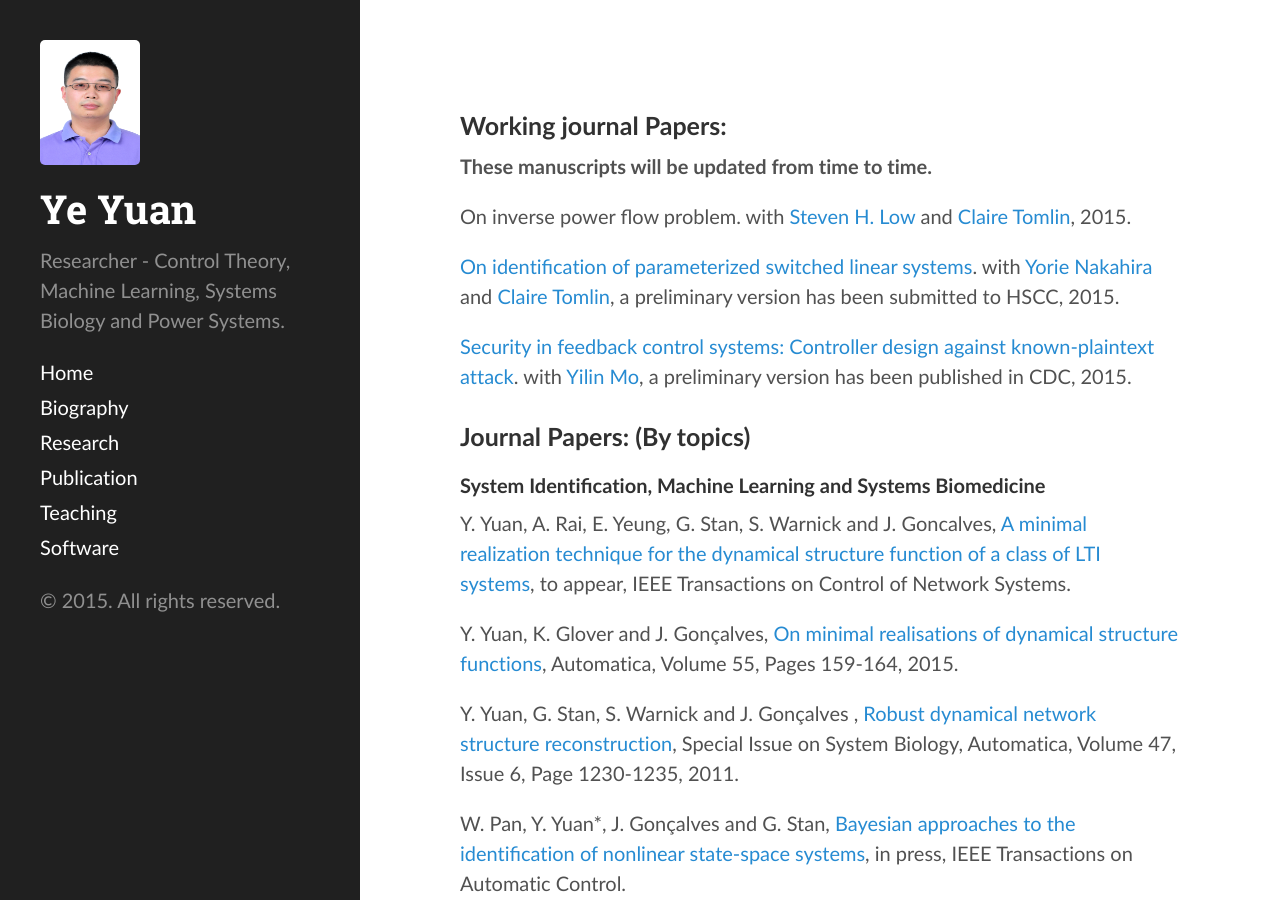
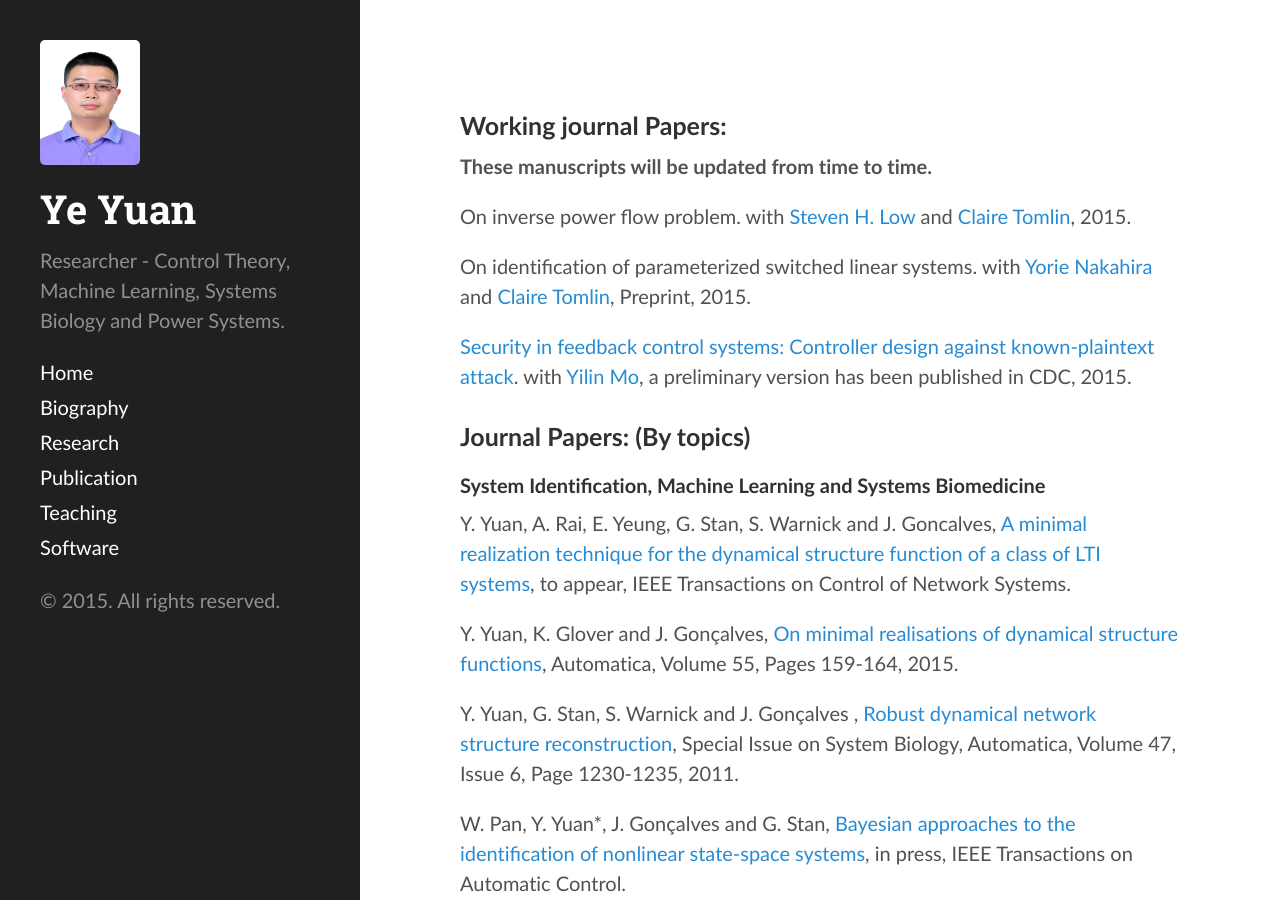
Before and after one commit to yy311/yy311.github.io, a Jekyll site: the page built from publication.md, in a window 1280 px wide and 900 px high. Built offline with Jekyll 4.4.1, drawn with Linux system fonts in a browser that asks for light colours.

Commit message:
Update publication.md

```diff
--- a/publication.md
+++ b/publication.md
@@ -8,7 +8,7 @@
 
 On inverse power flow problem. with [Steven H. Low](http://netlab.caltech.edu/~slow/) and [Claire Tomlin](http://www.eecs.berkeley.edu/~tomlin/), 2015.
 
-[On identification of parameterized switched linear systems](http://hybrid.eecs.berkeley.edu/~yeyuan/hscc.pdf). with [Yorie Nakahira](https://directory.caltech.edu/personnel/ynakahir) and [Claire Tomlin](http://www.eecs.berkeley.edu/~tomlin/), a preliminary version has been submitted to HSCC, 2015.
+On identification of parameterized switched linear systems. with [Yorie Nakahira](https://directory.caltech.edu/personnel/ynakahir) and [Claire Tomlin](http://www.eecs.berkeley.edu/~tomlin/), Preprint, 2015.
 
 [Security in feedback control systems: Controller design against known-plaintext attack](https://www.authorea.com/users/62980/articles/74733). with [Yilin Mo](http://yilinmo.github.io/), a preliminary version has been published in CDC, 2015.
 
```
